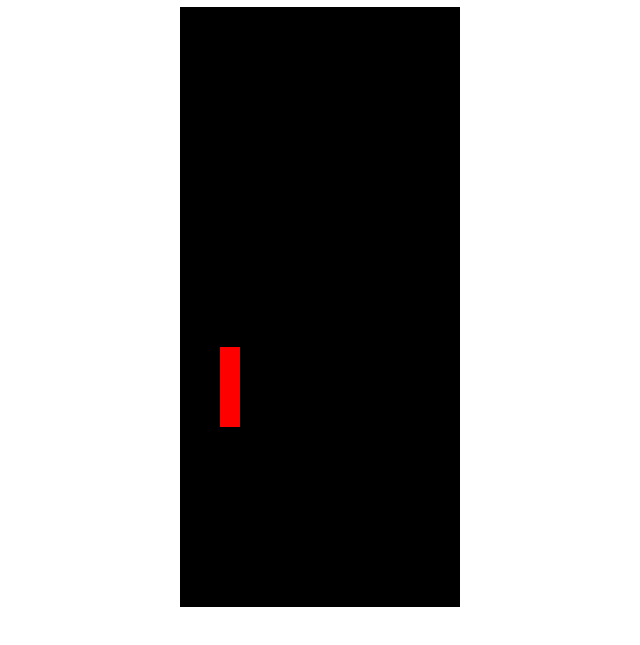
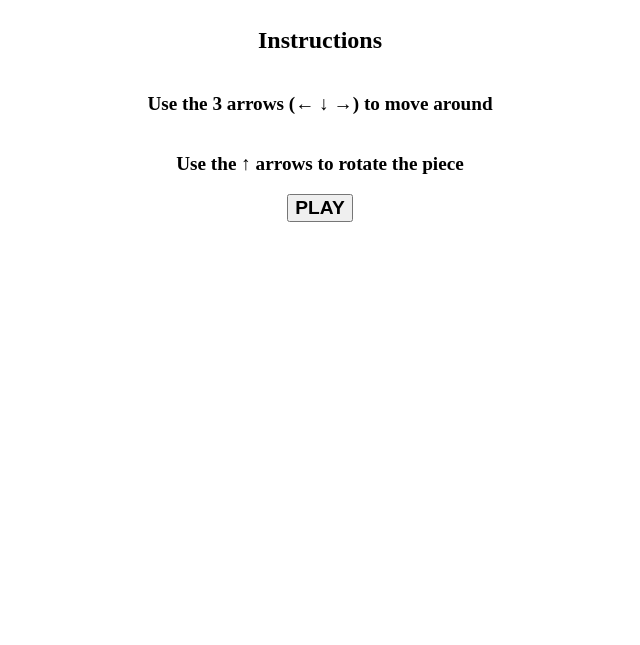
Before and after one commit to Frankeo/astro-tetris, an Astro site: page / in a window 1280 px wide. Shown: the part 81-726 px from the top of the page, without its empty margins (320-960 px from the left). Built offline with nearby package versions, Linux system fonts and the light colour scheme; Astro itself is replaced by a stand-in of ours.

Commit message:
Adding instructions and fixing bugs

```diff
--- a/src/colissions.ts
+++ b/src/colissions.ts
@@ -1,7 +1,7 @@
 import { BOARD_HEIGHT, BOARD_WIDTH } from "./constants";
 
-export function checkColissions(piece: Piece) {
-    return piece.position.x < 0 || (piece.position.x + piece.shape[0].length) > BOARD_WIDTH || (piece.position.y + piece.shape.length) > BOARD_HEIGHT;
+export function checkColissions(piece: Piece, board: number[][]) {
+    return piece.position.x < 0 || (piece.position.x + piece.shape[0].length) > BOARD_WIDTH || (piece.position.y + piece.shape.length) > BOARD_HEIGHT || isPositionOcupied(piece, board);
 }
 
 export function isPositionOcupied(piece: Piece, board: number[][]) {
--- a/src/interactions.ts
+++ b/src/interactions.ts
@@ -6,7 +6,7 @@ import { addPiece, removePiece, solidifyPiece } from "./piece-manipulations";
 
 function dropPiece(piece: Piece, board: number[][]) {
     piece.position.y++
-    if(checkColissions(piece, board) || isPositionOcupied(piece, board)) {
+    if(checkColissions(piece, board)) {
         piece.position.y--
         solidifyPiece(piece, board)
         checkAndRemoveWinningRow(board)
@@ -53,6 +53,9 @@ function addMovements(ctx: CanvasRenderingContext2D, board : number[][], piece:
         }
         if(event.key == "ArrowUp") {
             piece.shape = piece.shape[0].map((_val, index) => piece.shape.map(row => row[index]).reverse())
+            if(checkColissions(piece, board)) {
+                piece.shape = piece.shape[0].map((_val, index) => piece.shape.map(row => row[row.length-1-index]));
+            }
         }
         if(event.key === "ArrowDown") {
             dropPiece(piece, board)
--- a/src/pages/index.astro
+++ b/src/pages/index.astro
@@ -15,13 +15,25 @@
       <h1>Tetris</h1>
       <div><p>Scorage:</p><p id="scorage">0</p></div>
     </div>
+    <span id="instructions">
+      <h2>Instructions</h2>
+      <p>Use the 3 arrows (&larr; &darr; &rarr;) to move around</p>
+      <p>Use the &uarr; arrows to rotate the piece</p>
+      <button>PLAY</button>
+    </span>
     <canvas width="280" height="600"></canvas>
   </body>
 </html>
 
 <script>
-  import { generateGame } from "../tetris";
-  generateGame();
+  import { generateGame, playMusic } from "../tetris";
+
+  const instructions = document.querySelector("#instructions");
+  instructions!.addEventListener("click", () => {
+    generateGame();
+    instructions!.classList.add("is-hidden");
+    playMusic();
+  });
 </script>
 
 <style>
@@ -33,14 +45,26 @@
   div {
     display: flex;
   }
+  span {
+    display: flex;
+    flex-direction: column;
+    align-items: center;
+  }
   .menu {
     display: flex;
     align-items: center;
     justify-content: space-between;
     width: 280px;
   }
+  button {
+    font-weight: bolder;
+    font-size: larger;
+  }
   p {
     font-weight: bold;
     font-size: larger;
   }
+  .is-hidden {
+    display: none !important;
+  }
 </style>
--- a/src/tetris.ts
+++ b/src/tetris.ts
@@ -13,3 +13,9 @@ export function generateGame() {
     drawBoard(ctx, board);
     addInteractions(ctx, board, piece);
 }
+
+export function playMusic() {
+    const music = new Audio("./Tetris.mp3");
+    music.loop = true;
+    music.play();
+}
```
Also changed, not shown: 1 other file.
